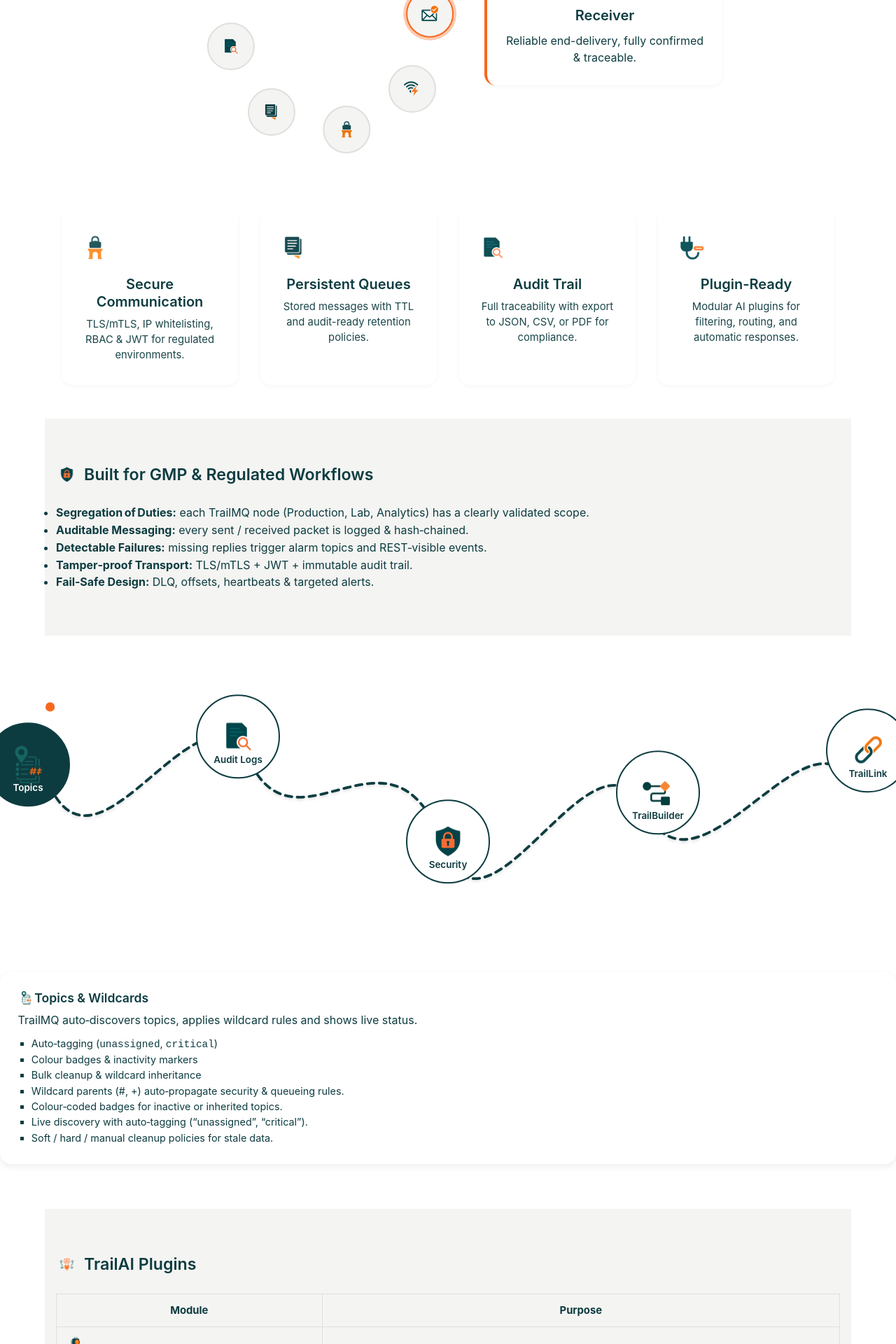
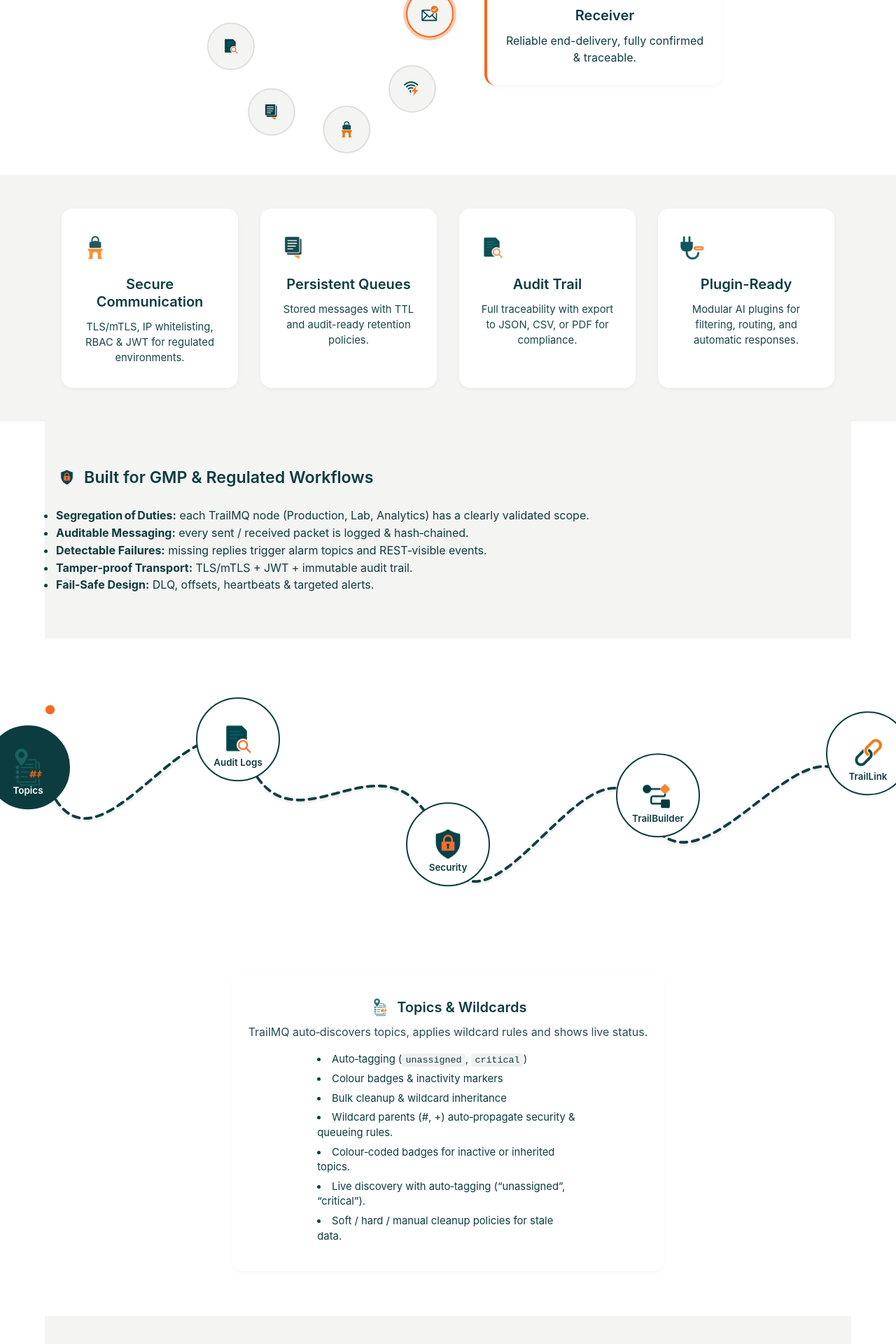
Before and after one commit to RainerGewalt/trailmq_website, a Jekyll site: the page built from index.md, in a window 1280 px wide. Shown: the part 955-2875 px from the top of the page at 70% size. Built offline with Jekyll 4.4.1, drawn with Linux system fonts in a browser that asks for light colours.

Commit message:
simplified css structure

```diff
--- a/assets/css/landing.css
+++ b/assets/css/landing.css
@@ -1,13 +1,12 @@
 /* =============================================================
-   TrailMQ Landing Styles – v2 (modernised &amp; consolidated)
-   Author: ChatGPT (refactor for consistency &amp; logo sizing)
+   TrailMQ Landing Styles – v2.1 (clean & dark‑mode‑safe)
    ============================================================= */
 
 /* ----------------------------------------------------------------
-   0.  DESIGN TOKENS (single source of truth)
+   0.  DESIGN TOKENS
    ---------------------------------------------------------------- */
 :root {
-    /* Colour palette */
+    /* Palette */
     --clr-primary: #0d3c40;
     --clr-primary-contrast: #ffffff;
     --clr-secondary: #f7681f;
@@ -17,6 +16,7 @@
     --clr-surface: #ffffff;
     --clr-surface-alt: #f4f4f2;
     --clr-outline: #e0dfdc;
+    --clr-text: var(--clr-primary);      /* Standard‑Textfarbe */
 
     /* Elevation & radius */
     --radius-s: .5rem;
@@ -38,10 +38,19 @@
 /* ----------------------------------------------------------------
    1.  GLOBAL RESET & BASICS
    ---------------------------------------------------------------- */
-*, *::before, *::after { box-sizing: border-box; margin: 0; padding: 0; }
-html { font: 400 100%/1.55 var(--font-base); scroll-behavior: smooth; color: var(--clr-primary); }
+*,
+*::before,
+*::after { box-sizing: border-box; margin: 0; padding: 0; }
+
+html {
+    font: 400 100%/1.55 var(--font-base);
+    scroll-behavior: smooth;
+    color: var(--clr-text);
+}
+
 img { max-width: 100%; display: block; height: auto; }
-a { color: inherit; text-decoration: none; }
+a   { color: inherit; text-decoration: none; }
+
 h1, h2, h3 { line-height: 1.25; font-weight: 600; }
 
 /* ----------------------------------------------------------------
@@ -54,22 +63,20 @@
     text-align: center;
 }
 
-.hero-logo {
-    width: clamp(14rem, 28vw, 30rem); /* bigger, scales nicely */
-    margin-inline: auto;
-}
-.hero-tagline { margin-top: 1.15rem; font-size: var(--fs-500); font-weight: 500; }
-.lead        { margin-top: .9rem; font-size: var(--fs-400); opacity: .92; }
+.hero-logo   { width: clamp(14rem, 28vw, 30rem); margin-inline: auto; }
+.hero-tagline{ margin-top: 1.15rem; font-size: var(--fs-500); font-weight: 500; }
+.lead        { margin-top: .9rem;  font-size: var(--fs-400); opacity: .92; }
 
 /* ----------------------------------------------------------------
-   3.  SECTION BASICS & TYPOGRAPHY
+   3.  SECTION BASICS
    ---------------------------------------------------------------- */
 .content-section {
     padding: 4rem 1rem;
     max-width: var(--max-w);
     margin-inline: auto;
 }
-.alt-bg { background: var(--clr-surface-alt); }
+.alt-bg       { background: var(--clr-surface-alt); }
+
 .section-title {
     font-size: var(--fs-600);
     margin-bottom: 1.65rem;
@@ -77,197 +84,15 @@
     align-items: center;
     gap: .55rem;
 }
-.inline-icon {
-    width: 1.35em;
-    height: 1.35em;
-    flex: 0 0 auto;
-    object-fit: contain;
-}
-.icon {
-    width: clamp(2.75rem, 4vw, 3.5rem);
-    height: clamp(2.75rem, 4vw, 3.5rem);
-    object-fit: contain;
-}
+
+.inline-icon { width: 1.35em; height: 1.35em; flex: 0 0 auto; object-fit: contain; }
+.icon        { width: clamp(2.75rem, 4vw, 3.5rem); height: clamp(2.75rem, 4vw, 3.5rem); object-fit: contain; }
 
 /* ----------------------------------------------------------------
    4.  FEATURE GRID
    ---------------------------------------------------------------- */
-.features-section { background: var(--clr-surface-alt); }
-.features-grid {
-    display: grid;
-    gap: 2rem;
-    grid-template-columns: repeat(auto-fit, minmax(15rem, 1fr));
-    max-width: var(--max-w);
-    margin-inline: auto;
-    padding-inline: 1.5rem;
-}
-.feature-card {
-    background: var(--clr-surface);
-    padding: 2.15rem 1.75rem;
-    border-radius: var(--radius-m);
-    box-shadow: var(--shadow-s);
-    text-align: center;
-    transition: box-shadow .25s ease, transform .25s ease;
-}
-.feature-card:hover {
-    box-shadow: var(--shadow-m);
-    transform: translateY(-3px);
-}
-.feature-card h2 { font-size: var(--fs-500); margin: .75rem 0; color: var(--clr-primary); }
-.feature-card p  { font-size: var(--fs-300); opacity: .95; }
+.features-section { background: var(--clr-surface-alt); padding: 3rem 0; }
 
-/* ----------------------------------------------------------------
-   5.  PIPELINE WHEEL (circular feature widget)
-   ---------------------------------------------------------------- */
-.pipeline-widget {
-    display: flex;
-    flex-wrap: wrap;
-    justify-content: center;
-    align-items: center;
-    gap: clamp(2rem, 6vw, 4rem);
-    margin: 3.2rem 0;
-}
-@media (max-width: 700px) {
-    .pipeline-widget { flex-direction: column; gap: clamp(1.5rem, 5vw, 3rem); }
-}
-.circle {
-    position: relative;
-    width: clamp(240px, 50vw, 380px);
-    aspect-ratio: 1 / 1; /* modern replacement for height */
-}
-.station {
-    --station-size: clamp(68px, 18%, 94px);
-    position: absolute;
-    top: 50%;
-    left: 50%;
-    width: var(--station-size);
-    height: var(--station-size);
-    padding: clamp(6px, 2rem - 100%, 12px);
-    border-radius: 50%;
-    cursor: pointer;
-    background: var(--clr-surface-alt);
-    border: 2px solid var(--clr-outline);
-    display: flex;
-    align-items: center;
-    justify-content: center;
-    transition: border-color .3s, box-shadow .3s;
-}
-.station img { width: 66%; height: 66%; object-fit: contain; }
-.station:hover { border-color: var(--clr-accent); }
-.station.active {
-    border-color: var(--clr-secondary);
-    box-shadow: 0 0 0 4px color-mix(in srgb, var(--clr-secondary) 35%, transparent);
-}
-.pipeline-info {
-    max-width: 340px;
-    text-align: center;
-    padding: 1.65rem 1.25rem;
-    background: var(--clr-surface);
-    border-left: 4px solid var(--clr-secondary);
-    border-radius: var(--radius-m);
-    box-shadow: var(--shadow-s);
-}
-.pipeline-info .info-icon { width: 72px; height: 72px; margin-bottom: 1rem; }
-.pipeline-info h3 { margin: .45rem 0 .65rem; color: var(--clr-primary); font-size: var(--fs-500); }
-
-/* ----------------------------------------------------------------
-   6.  ROPE TOUR
-   ---------------------------------------------------------------- */
-.rope-wrapper { max-width: 1200px; height: 360px; position: relative; margin: 0 auto; }
-@media (max-width: 1200px) {
-    .rope-wrapper { --scale: calc(100vw / 1200); transform-origin: top center; transform: scale(var(--scale)); }
-}
-.rope-svg { width: 100%; height: auto; max-height: 360px; color: var(--clr-accent); }
-.rope-stroke { color: var(--clr-primary); }
-.rope-dot { color: var(--clr-secondary); }
-
-.rope-nodes { list-style: none; margin: 0; padding: 0; position: absolute; inset: 0; }
-.rope-nodes li { position: absolute; left: calc(var(--x) * 1px); top: calc(var(--y) * 1px); transform: translate(-50%, -50%); }
-.rope-nodes a {
-    position: relative;
-    display: flex;
-    flex-direction: column;
-    align-items: center;
-    width: clamp(90px, 10vw, 130px);
-    height: clamp(110px, 12vw, 160px);
-    gap: .6rem;
-    font-weight: 600;
-    color: var(--clr-primary);
-    transition: color .25s;
-}
-.rope-nodes a::before {
-    content: "";
-    position: absolute;
-    top: 50%;
-    left: 50%;
-    width: 120px;
-    height: 120px;
-    transform: translate(-50%, -50%);
-    border-radius: 50%;
-    background: var(--clr-surface);
-    border: 2px solid var(--clr-primary);
-    transition: background .25s;
-    z-index: 0;
-}
-.rope-nodes a .icon {
-    position: absolute; top: 50%; left: 50%; transform: translate(-50%, -50%);
-    width: clamp(45px, 5vw, 70px); height: clamp(45px, 5vw, 70px);
-    object-fit: contain; z-index: 1;
-}
-.rope-nodes a span { margin-top: 100px; font-size: clamp(.8rem, 1.05vw, .95rem); z-index: 1; }
-.rope-nodes a:hover::before, .rope-nodes a.active::before { background: var(--clr-primary); }
-.rope-nodes a:hover span, .rope-nodes a.active span { color: var(--clr-primary-contrast); }
-
-/* Fallback menu (≤640px) */
-.simple-menu { display: none; flex-direction: column; gap: .8rem; align-items: center; font-weight: 600; list-style: none; padding: 1rem 0; }
-.simple-menu a:hover { color: var(--clr-secondary); }
-@media (max-width: 640px) { .rope-wrapper { display: none; } .simple-menu { display: flex; } }
-
-/* ----------------------------------------------------------------
-   7.  COMPARISON TABLE
-   ---------------------------------------------------------------- */
-.comparison-table { width: 100%; border-collapse: collapse; font-size: var(--fs-300); }
-.comparison-table th, .comparison-table td { padding: .7rem 1.1rem; border: 1px solid var(--clr-outline); text-align: center; }
-.comparison-table thead { background: var(--clr-surface-alt); font-weight: 600; }
-
-/* ----------------------------------------------------------------
-   8.  FOOTER
-   ---------------------------------------------------------------- */
-.site-footer {
-    background: var(--clr-surface-alt);
-    border-top: 1px solid var(--clr-outline);
-    text-align: center;
-    padding: 2.25rem 1rem;
-    font-size: var(--fs-300);
-    box-shadow: inset 0 1px 0 rgb(0 0 0 / .04);
-}
-.footer-links { display: flex; justify-content: center; flex-wrap: wrap; gap: 1.25rem; margin: .75rem 0 1rem; }
-.footer-links a { font-weight: 600; transition: color .2s, transform .2s; }
-.footer-links a:hover { color: var(--clr-secondary); transform: translateY(-1px); }
-
-/* ----------------------------------------------------------------
-   9.  DARK MODE (system-pref)
-   ---------------------------------------------------------------- */
-@media (prefers-color-scheme: dark) {
-    :root {
-        --clr-surface: #1e1e1e;
-        --clr-surface-alt: #2a2a2a;
-        --clr-outline: #3a3a3a;
-        --clr-primary-contrast: #ffffff;
-    }
-    html { color: #f2f2f2; }
-    .trailmq-landing { color: var(--clr-primary-contrast); }
-    .feature-card:hover { box-shadow: 0 4px 12px rgb(0 0 0 / .5); }
-    .rope-stroke { color: var(--clr-accent); }
-}
-
-/* ===== FEATURE GRID SECTION ==================================== */
-.features-section {
-    padding: 3rem 0;
-    background: var(--surface-alt);
-}
-
-/* ===== FEATURE GRID LAYOUT ===================================== */
 .features-grid {
     display: grid;
     grid-template-columns: repeat(auto-fit, minmax(15rem, 1fr));
@@ -277,93 +102,289 @@
     padding-inline: 1.5rem;
 }
 
-/* ===== FEATURE CARD ============================================ */
 .feature-card {
-    background: var(--surface);
+    background: var(--clr-surface);
     padding: 2rem 1.5rem;
     border-radius: var(--radius-m);
     box-shadow: var(--shadow-s);
     text-align: center;
-    transition: box-shadow 0.25s ease, transform 0.25s ease;
+    transition: box-shadow .25s ease, transform .25s ease;
+}
+.feature-card:hover { box-shadow: var(--shadow-m); transform: translateY(-3px); }
+
+.feature-card .icon {
+    width: 3rem; height: 3rem; margin-bottom: 1rem; object-fit: contain;
+    filter: grayscale(.2) brightness(1.2);
 }
 
-.feature-card:hover {
-    box-shadow: var(--shadow-m);
-    transform: translateY(-2px);
+.feature-card h2 { font-size: var(--fs-500); margin: .75rem 0; color: var(--clr-primary); }
+.feature-card p  { font-size: var(--fs-300); line-height: 1.5; color: var(--clr-text); opacity: .95; }
+
+/* ----------------------------------------------------------------
+   5.  PIPELINE WHEEL
+   ---------------------------------------------------------------- */
+.pipeline-widget {
+    display: flex; flex-wrap: wrap; justify-content: center; align-items: center;
+    gap: clamp(2rem, 6vw, 4rem); margin: 3.2rem 0;
+}
+@media (max-width: 700px) {
+    .pipeline-widget { flex-direction: column; gap: clamp(1.5rem, 5vw, 3rem); }
 }
 
-.feature-card .icon {
-    width: 3rem;
-    height: 3rem;
-    margin-bottom: 1rem;
-    object-fit: contain;
-    filter: grayscale(0.2) brightness(1.2);
+.circle { position: relative; width: clamp(240px, 50vw, 380px); aspect-ratio: 1/1; }
+
+.station {
+    --station-size: clamp(68px, 18%, 94px);
+    position: absolute; top: 50%; left: 50%;
+    width: var(--station-size); height: var(--station-size);
+    padding: clamp(6px, 2rem - 100%, 12px);
+    border-radius: 50%; cursor: pointer;
+    background: var(--clr-surface-alt); border: 2px solid var(--clr-outline);
+    display: flex; align-items: center; justify-content: center;
+    transition: border-color .3s, box-shadow .3s;
+}
+.station img     { width: 66%; height: 66%; object-fit: contain; }
+.station:hover   { border-color: var(--clr-accent); }
+.station.active  {
+    border-color: var(--clr-secondary);
+    box-shadow: 0 0 0 4px color-mix(in srgb, var(--clr-secondary) 35%, transparent);
 }
 
-.feature-card h2 {
-    font-size: var(--fs-500);
-    margin: 0.5rem 0;
-    color: var(--primary);
+.pipeline-info {
+    max-width: 340px; text-align: center; padding: 1.65rem 1.25rem;
+    background: var(--clr-surface); border-left: 4px solid var(--clr-secondary);
+    border-radius: var(--radius-m); box-shadow: var(--shadow-s);
+}
+.pipeline-info .info-icon { width: 72px; height: 72px; margin-bottom: 1rem; }
+.pipeline-info h3         { margin: .45rem 0 .65rem; font-size: var(--fs-500); color: var(--clr-primary); }
+
+/* ----------------------------------------------------------------
+   6.  ROPE TOUR
+   ---------------------------------------------------------------- */
+.rope-tour    { margin: 4rem auto; text-align: center; }
+.rope-wrapper { max-width: 1200px; height: 360px; position: relative; margin: 0 auto; }
+@media (max-width: 1200px) {
+    .rope-wrapper { --scale: calc(100vw / 1200); transform-origin: top center; transform: scale(var(--scale)); }
 }
 
-.feature-card p {
+.rope-svg    { width: 100%; max-height: 360px; color: var(--clr-accent); }
+.rope-stroke { color: var(--clr-primary); }
+.rope-dot    { color: var(--clr-secondary); }
+
+.rope-nodes  { list-style: none; padding: 0; margin: 0; position: absolute; inset: 0; }
+.rope-nodes li { position: absolute; left: calc(var(--x)*1px); top: calc(var(--y)*1px); transform: translate(-50%, -50%); }
+
+.rope-nodes a {
+    position: relative; display: flex; flex-direction: column; align-items: center;
+    width: clamp(90px, 10vw, 130px); height: clamp(110px, 12vw, 160px);
+    gap: .6rem; font-weight: 600; color: var(--clr-primary); transition: color .25s;
+}
+.rope-nodes a::before {
+    content: ""; position: absolute; inset: 0;
+    width: 120px; height: 120px; margin: auto;
+    border-radius: 50%; background: var(--clr-surface); border: 2px solid var(--clr-primary);
+    transition: background .25s; z-index: 0;
+}
+.rope-nodes a .icon { position: absolute; top: 50%; left: 50%; transform: translate(-50%, -50%);
+    width: clamp(45px, 5vw, 70px); height: clamp(45px, 5vw, 70px); object-fit: contain; z-index: 1; }
+.rope-nodes a span { margin-top: 100px; font-size: clamp(.8rem, 1.05vw, .95rem); z-index: 1; }
+.rope-nodes a:hover::before,
+.rope-nodes a.active::before { background: var(--clr-primary); }
+.rope-nodes a:hover span,
+.rope-nodes a.active span   { color: var(--clr-primary-contrast); }
+
+/* Fallback menu (≤640px) */
+.simple-menu      { display: none; flex-direction: column; gap: .8rem; align-items: center; font-weight: 600; list-style: none; padding: 1rem 0; }
+.simple-menu a:hover { color: var(--clr-secondary); }
+@media (max-width: 640px) { .rope-wrapper { display: none; } .simple-menu { display: flex; } }
+
+/* Cards */
+.rope-steps {
+    display: grid; gap: 2rem; margin-top: 3.5rem;
+    grid-template-columns: repeat(auto-fit, minmax(230px, 1fr));
+}
+
+.rope-card {
+    background: var(--clr-surface); border-radius: 1rem; padding: 1.6rem;
+    box-shadow: 0 4px 10px rgb(0 0 0 / .07); text-align: left;
+}
+.rope-card h3 { display: flex; align-items: center; font-size: 1.1rem; margin-bottom: .5rem; }
+
+.step-dot { width: .9rem; height: .9rem; border-radius: 50%; margin-right: .5rem; }
+.step-dot.topics   { background: #ff9500; }
+.step-dot.audit    { background: #3a86ff; }
+.step-dot.security { background: #00b894; }
+.step-dot.builder  { background: #a55eea; }
+.step-dot.link     { background: #6c5ce7; }
+.rope-card {
+    background: var(--clr-surface);
+    border-radius: var(--radius-m);
+    padding: 2rem 1.5rem;
+    box-shadow: var(--shadow-s);
+    text-align: center;
+    max-width: 48rem;
+    margin-inline: auto;
+    display: none; /* nur aktive wird gezeigt */
+}
+
+.rope-card.active {
+    display: block;
+}
+
+.rope-card h3 {
+    display: flex;
+    justify-content: center;
+    align-items: center;
+    gap: 0.6rem;
+    font-size: var(--fs-500);
+    font-weight: 600;
+    color: var(--clr-primary);
+    margin-bottom: 0.5rem;
+}
+
+.rope-card h3 img.inline-icon {
+    width: 1.5em;
+    height: 1.5em;
+    object-fit: contain;
+}
+
+.rope-card p {
+    font-size: var(--fs-400);
+    opacity: .9;
+    margin-bottom: 1rem;
+}
+
+.rope-card ul {
+    list-style: disc inside;
+    margin: 0 auto;
+    padding-left: 0;
+    text-align: left;
+    max-width: 40ch;
     font-size: var(--fs-300);
+    line-height: 1.45;
+}
+
+.rope-card li {
+    margin-bottom: 0.4rem;
+}
+
+.rope-card code {
+    background: #f0f0f0;
+    padding: 0.15em 0.4em;
+    border-radius: 0.3em;
+    font-family: monospace;
+    font-size: 0.9em;
+}
+
+.rope-card pre {
+    background: #f5f5f5;
+    padding: 1rem;
+    border-radius: 0.5rem;
+    overflow-x: auto;
+    font-size: 0.9rem;
     line-height: 1.5;
-    color: var(--text);
+    text-align: left;
+    color: #333;
+    max-width: 100%;
 }
-/* container */
-.rope-tour {margin:4rem auto; text-align:center}
 
-/* nodes inherit your previous absolute layout */
-.rope-nodes li a {display:flex;flex-direction:column;align-items:center;font-size:.9rem;font-weight:600}
+.rope-card pre code {
+    background: transparent;
+    padding: 0;
+}
 
-/* cards */
-.rope-steps {display:grid;gap:2rem;margin-top:3.5rem;
-    grid-template-columns:repeat(auto-fit,minmax(220px,1fr));}
+/* Dark Mode */
+@media (prefers-color-scheme: dark) {
+    .rope-card {
+        background: #2a2a2a;
+        color: #f0f0f0;
+        box-shadow: 0 4px 12px rgba(0, 0, 0, 0.4);
+    }
 
-.rope-card {background:var(--base-200);border-radius:1rem;padding:1.6rem;
-    box-shadow:0 4px 8px rgb(0 0 0 / .06);text-align:left}
+    .rope-card h3 {
+        color: #ffffff;
+    }
 
-.rope-card h3 {display:flex;align-items:center;font-size:1.1rem;margin-bottom:.6rem}
-.step-dot {display:inline-block;width:.9rem;height:.9rem;
-    border-radius:50%;margin-right:.5rem}
-.topics  {background:#ff9500}
-.audit   {background:#3a8dff}
-.security{background:#00b894}
-.builder {background:#a55eea}
-.link    {background:#6c5ce7}
+    .rope-card ul {
+        color: #dddddd;
+    }
 
-.rope-card ul {margin:.6rem 0 0 1.2rem;list-style:square;font-size:.9rem}
-/* rope‑tour layout  –  pack in app.scss oder zusätzliche CSS‑Datei */
-.rope-tour       { margin:4rem auto; text-align:center; }
-.rope-wrapper    { position:relative; overflow:visible; }
-.rope-nodes      { list-style:none; padding:0; margin:0; }
-.rope-nodes li   { position:absolute; translate:var(--x,0) var(--y,0); }
-.rope-nodes a    { display:flex; flex-direction:column; align-items:center;
-    font-size:.85rem; font-weight:600; gap:.25rem; }
-.rope-nodes img  { width:36px; height:36px; }
+    .rope-card pre {
+        background: #1e1e1e;
+        color: #eaeaea;
+    }
 
-.rope-steps      { display:grid; gap:2rem; margin-top:3.5rem;
-    grid-template-columns:repeat(auto-fit,minmax(230px,1fr)); }
+    .rope-card code {
+        background: #333;
+        color: #fff;
+    }
 
-.rope-card       { background:var(--base-200,#fff); border-radius:1rem;
-    padding:1.6rem; box-shadow:0 4px 10px rgb(0 0 0 / .07);
-    text-align:left; }
-.rope-card h3    { display:flex; align-items:center; font-size:1.1rem; margin-bottom:.5rem;}
-.step-dot        { width:.9rem;height:.9rem;border-radius:50%;margin-right:.5rem; }
+    .rope-card pre code {
+        color: #fff;
+    }
+}
 
-.step-dot.topics   { background:#ff9500 }
-.step-dot.audit    { background:#3a86ff }
-.step-dot.security { background:#00b894 }
-.step-dot.builder  { background:#a55eea }
-.step-dot.link     { background:#6c5ce7 }
 
-/* ---------- Rope-Card Tab‑Verhalten ----------------- */
-.rope-card            { display: none; }   /* Standard: alle ausblenden */
-.rope-card.active     { display: block; }  /* Nur die aktive zeigen   */
-/* ===== DARK MODE =============================================== */
-/*@media (prefers-color-scheme: dark) {*/
-/*    .feature-card:hover {*/
-/*        box-shadow: 0 4px 12px rgba(0, 0, 0, 0.6);*/
-/*    }*/
-/*}*/
+/* ----------------------------------------------------------------
+   7.  COMPARISON TABLE
+   ---------------------------------------------------------------- */
+.comparison-table { width: 100%; border-collapse: collapse; font-size: var(--fs-300); }
+.comparison-table th,
+.comparison-table td { padding: .7rem 1.1rem; border: 1px solid var(--clr-outline); text-align: center; }
+.comparison-table thead { background: var(--clr-surface-alt); font-weight: 600; }
+
+/* ----------------------------------------------------------------
+   8.  FOOTER
+   ---------------------------------------------------------------- */
+.site-footer {
+    background: var(--clr-surface-alt); border-top: 1px solid var(--clr-outline);
+    text-align: center; padding: 2.25rem 1rem; font-size: var(--fs-300);
+    box-shadow: inset 0 1px 0 rgb(0 0 0 / .04);
+}
+.footer-links { display: flex; justify-content: center; flex-wrap: wrap; gap: 1.25rem; margin: .75rem 0 1rem; }
+.footer-links a { font-weight: 600; transition: color .2s, transform .2s; }
+.footer-links a:hover { color: var(--clr-secondary); transform: translateY(-1px); }
+
+/* ----------------------------------------------------------------
+   9.  DARK MODE
+   ---------------------------------------------------------------- */
+@media (prefers-color-scheme: dark) {
+    /* Textfarben in Sektionen */
+    .content-section p,
+    .content-section li,
+    .content-section strong,
+    .content-section em {
+        color: var(--clr-text);
+    }
+
+    /* Section Headings & Icons */
+    .section-title {
+        color: var(--clr-text);
+    }
+
+    .inline-icon,
+    .icon {
+        filter: brightness(1.2) contrast(1.2);
+    }
+
+    /* Code / Pre */
+    pre,
+    code {
+        background: #2d2d2d;
+        color: #eee;
+        border-radius: .5rem;
+        padding: .5rem .75rem;
+        display: inline-block;
+        max-width: 100%;
+        overflow-x: auto;
+    }
+
+    /* Links */
+    a {
+        color: var(--clr-secondary);
+    }
+
+    a:hover {
+        color: var(--clr-secondary-contrast);
+    }
+}
```
